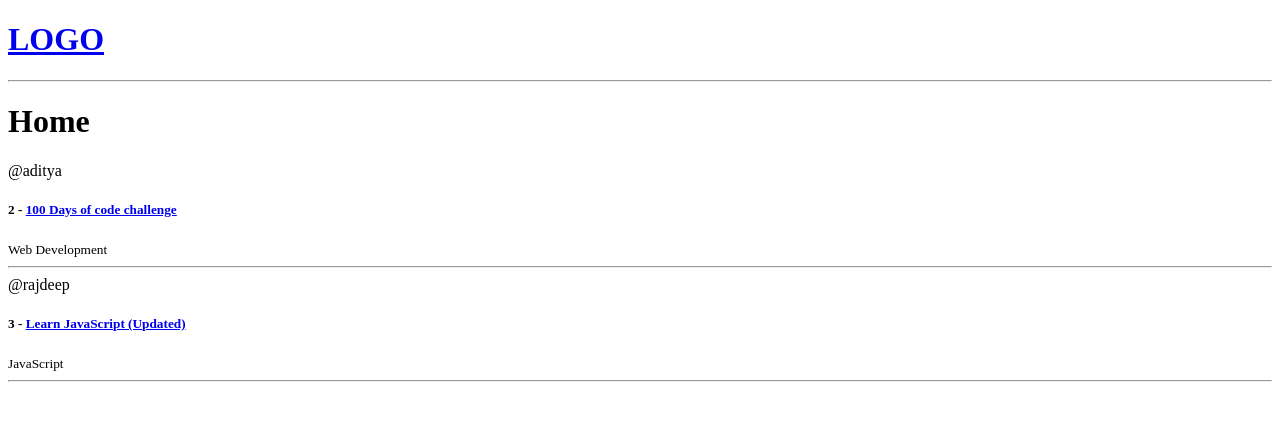
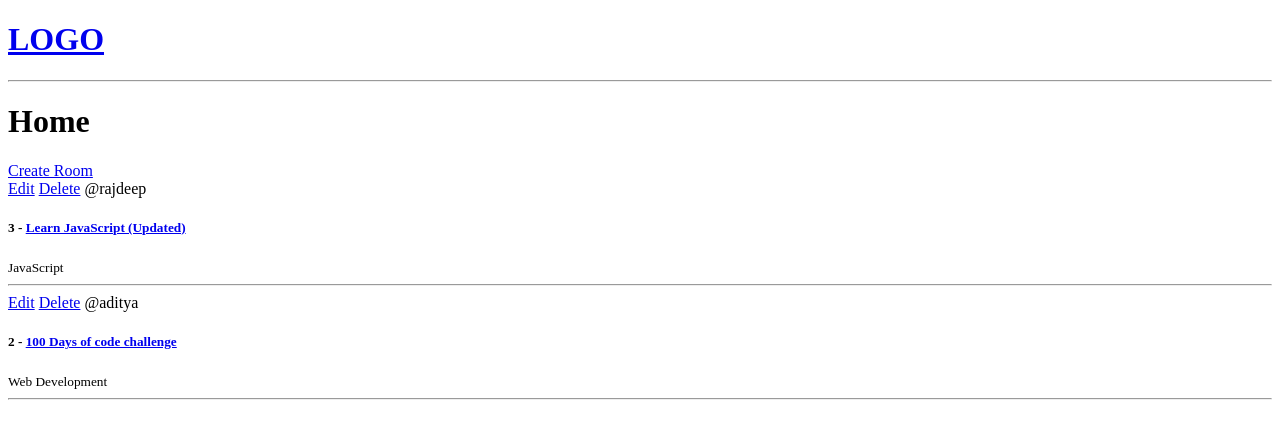
Before and after one commit to adityajinegar/studybuddy, a Django app: page / in a window 1280 px wide. Shown: the top 439 px of the page. Run offline with Django 4.2, Linux system fonts and the light colour scheme; data comes from the database, SQL or seed files in the repository; both versions use the stored data as it was after the commit.

Commit message:
added CRUD functionality

```diff
--- a/base/models.py
+++ b/base/models.py
@@ -18,6 +18,10 @@ class Room(models.Model):
     updated = models.DateTimeField(auto_now=True)
     created = models.DateTimeField(auto_now_add=True)
 
+    # newest created item will be at the top
+    class Meta:
+        ordering = ["-updated", "-created"]
+
     def __str__(self):
         return self.name
 
--- a/base/templates/base/home.html
+++ b/base/templates/base/home.html
@@ -2,9 +2,12 @@
 <h1>Home</h1>
 
 <div>
+  <a href="{% url 'create-room' %}">Create Room</a>
   <div>
     {% for room in rooms %}
     <div>
+      <a href="{% url 'update-room' room.id%}">Edit</a>
+      <a href="{% url 'delete-room' room.id%}">Delete</a>
       <span>@{{room.host.username}}</span>
       <h5>
         {{room.id}} - <a href="{% url 'room' room.id %}">{{room.name}}</a>
--- a/base/urls.py
+++ b/base/urls.py
@@ -4,4 +4,7 @@ from . import views
 urlpatterns = [
     path("", views.home, name="home"),
     path("room/<str:id>/", views.room, name="room"),
+    path("create-room/", views.createRoom, name="create-room"),
+    path("update-room/<str:id>", views.updateRoom, name="update-room"),
+    path("delete-room/<str:id>", views.deleteRoom, name="delete-room"),
 ]
--- a/base/views.py
+++ b/base/views.py
@@ -1,5 +1,6 @@
-from django.shortcuts import render
+from django.shortcuts import render, redirect
 from .models import Room
+from .forms import RoomForm
 
 # rooms = [
 #     {"id": 1, "name": "Let's learn python"},
@@ -19,3 +20,38 @@ def room(request, id):
 
     context = {"room": room}
     return render(request, "base/room.html", context)
+
+
+def createRoom(request):
+    form = RoomForm()
+    if request.method == "POST":
+        form = RoomForm(request.POST)
+        if form.is_valid():
+            form.save()
+            return redirect("home")
+
+    context = {"form": form}
+    return render(request, "base/room_form.html", context)
+
+
+def updateRoom(request, id):
+    room = Room.objects.get(id=id)
+    form = RoomForm(instance=room)
+
+    if request.method == "POST":
+        form = RoomForm(request.POST, instance=room)
+        if form.is_valid():
+            form.save()
+            return redirect("home")
+
+    context = {"form": form}
+    return render(request, "base/room_form.html", context)
+
+
+def deleteRoom(request, id):
+    room = Room.objects.get(id=id)
+    if request.method == "POST":
+        room.delete()
+        return redirect("home")
+
+    return render(request, "base/delete.html", {"obj": room})
```
Also changed, not shown: base/forms.py (added, +8 -0 lines), base/templates/base/delete.html (added, +13 -0 lines), base/templates/base/room_form.html (added, +12 -0 lines), db.sqlite3.
